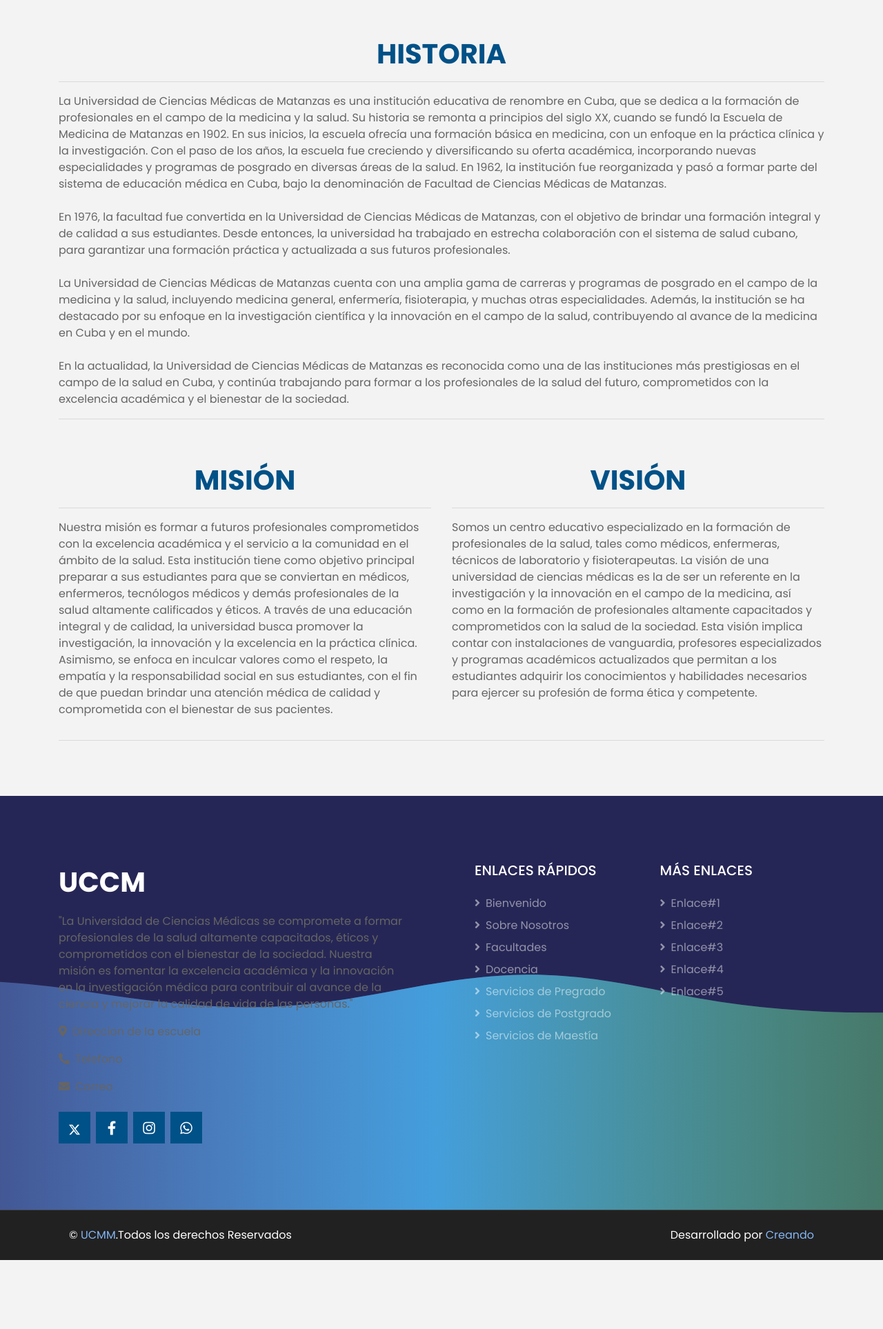
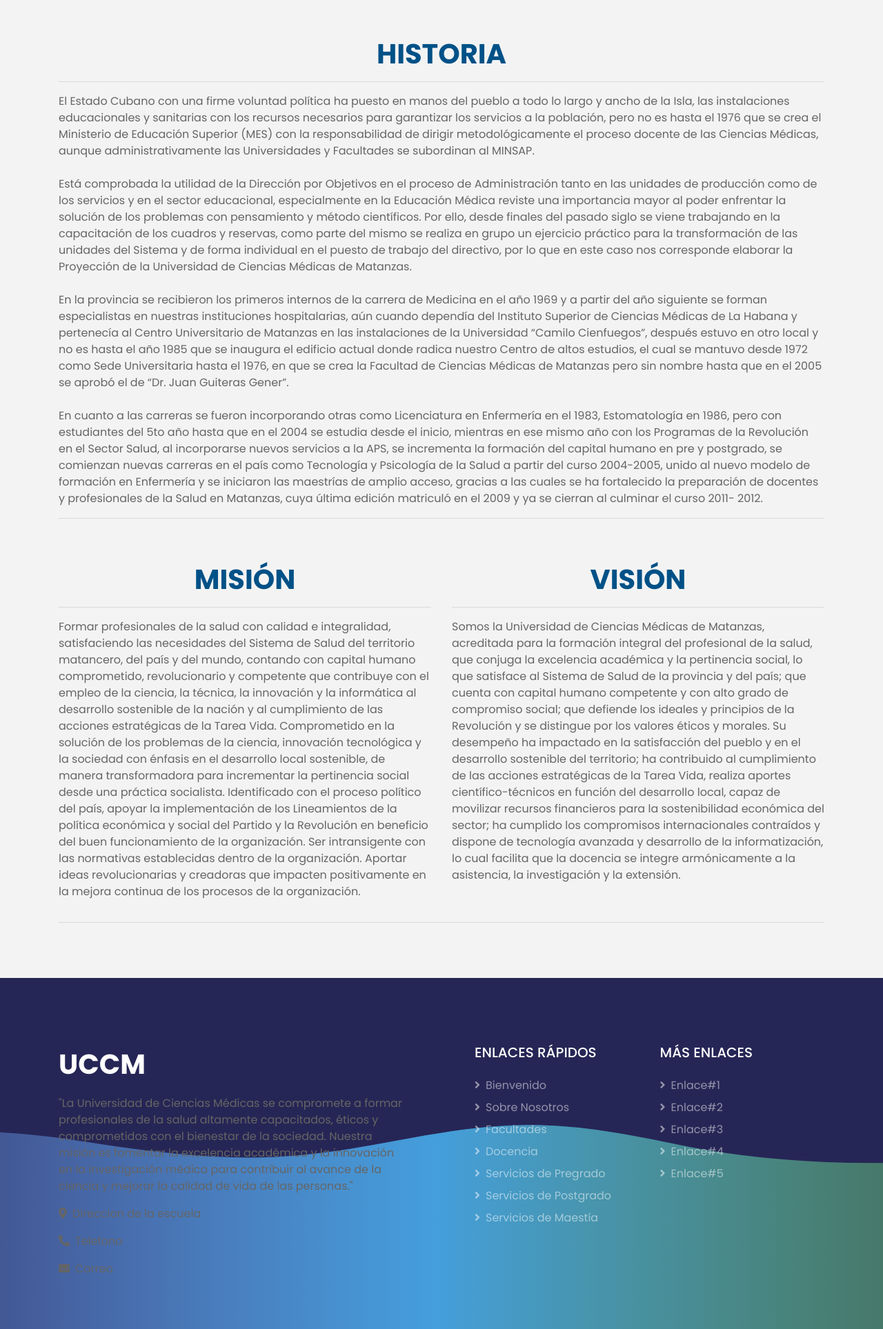
Before and after one commit to CreandoCuba/UCCM, a plain HTML site: page about.html in a window 1280 px wide. Shown: the part 800-2727 px from the top of the page at 69% size. Before the commit the page ends 2627 px from the top, so only its background shows below. Drawn offline with nearby package versions, Linux system fonts and the light colour scheme.

Commit message:
updated
28-4-2024 14:18

```diff
--- a/about.html
+++ b/about.html
@@ -43,7 +43,7 @@
                     </div>
                 </div>
                 <div class="col-lg-6 text-center text-lg-right redes">
-                    <div class="d-inline-flex align-items-center">
+                    <!-- <div class="d-inline-flex align-items-center">
                         <a class="text-primary px-3" href="">
                             <i class="fab fa-facebook-f"></i>
                         </a>
@@ -58,7 +58,7 @@
                         <a class="text-primary pl-3" href="">
                             <i class="fab fa-whatsapp"></i>
                         </a>
-                    </div>
+                    </div> -->
                 </div>
             </div>
         </div>
@@ -94,8 +94,9 @@
                             <a href="#" class="nav-link dropdown-toggle" data-toggle="dropdown">Biblioteca</a>
                             <div class="dropdown-menu border-0 rounded-0 m-0">
                                 <a href="#" class="dropdown-item">Nuestra Biblioteca</a>
-                                <a href="#" class="dropdown-item">Aula Virtual</a>
-                                <a href="#" class="dropdown-item">Revistas Científicas</a>
+                                <a href="https://aulavirtual.sld.cu/course/index.php?categoryid=3088" class="dropdown-item">Aula Virtual</a>
+                                <a href="https://revmedest.sld.cu/index.php/medest" class="dropdown-item">Revista Científica Estudiantil</a>
+                                <a href="https://revmedicaelectronica.sld.cu/index.php/rme/index" class="dropdown-item">Revista Médica Electrónica</a>
                             </div>
                         </div>
                         <a href="index.html#noticias" class="nav-item nav-link">Noticias</a>
@@ -122,26 +123,25 @@
                     <div class="col-md-12 text-md-left">
                         <br><br>
                         <h1 style="color: #005187 !important;text-align: center;" class="text-primary text-uppercase">Historia</h1>
-                        <hr><p>La Universidad de Ciencias Médicas de Matanzas es una institución educativa de renombre en Cuba, que se dedica a la formación de profesionales en el campo de la medicina y la salud. Su historia se remonta a principios del siglo XX, cuando se fundó la Escuela de Medicina de Matanzas en 1902. En sus inicios, la escuela ofrecía una formación básica en medicina, con un enfoque en la práctica clínica y la investigación.
-
-                            Con el paso de los años, la escuela fue creciendo y diversificando su oferta académica, incorporando nuevas especialidades y programas de posgrado en diversas áreas de la salud. En 1962, la institución fue reorganizada y pasó a formar parte del sistema de educación médica en Cuba, bajo la denominación de Facultad de Ciencias Médicas de Matanzas.
-
-                            <br><br>En 1976, la facultad fue convertida en la Universidad de Ciencias Médicas de Matanzas, con el objetivo de brindar una formación integral y de calidad a sus estudiantes. Desde entonces, la universidad ha trabajado en estrecha colaboración con el sistema de salud cubano, para garantizar una formación práctica y actualizada a sus futuros profesionales.
-
-                            <br><br>La Universidad de Ciencias Médicas de Matanzas cuenta con una amplia gama de carreras y programas de posgrado en el campo de la medicina y la salud, incluyendo medicina general, enfermería, fisioterapia, y muchas otras especialidades. Además, la institución se ha destacado por su enfoque en la investigación científica y la innovación en el campo de la salud, contribuyendo al avance de la medicina en Cuba y en el mundo.
-
-                            <br><br>En la actualidad, la Universidad de Ciencias Médicas de Matanzas es reconocida como una de las instituciones más prestigiosas en el campo de la salud en Cuba, y continúa trabajando para formar a los profesionales de la salud del futuro, comprometidos con la excelencia académica y el bienestar de la sociedad.</p>
+                        <hr><p>El Estado Cubano con una firme voluntad política ha puesto en manos del pueblo a todo lo largo y ancho de la Isla, las instalaciones educacionales y sanitarias con los recursos necesarios para garantizar los servicios a la población, pero no es hasta el 1976 que se crea el Ministerio de Educación Superior (MES) con la responsabilidad de dirigir metodológicamente el proceso docente de las Ciencias Médicas, aunque administrativamente las Universidades y Facultades se subordinan al MINSAP.
+                            <br><br>
+                            Está comprobada la utilidad de la Dirección por Objetivos en el proceso de Administración tanto en las unidades de producción como de los servicios y en el sector educacional, especialmente en la Educación Médica reviste una importancia mayor al poder enfrentar la solución de los problemas con pensamiento y método científicos. Por ello, desde finales del pasado siglo se viene trabajando en la capacitación de los cuadros y reservas, como parte del mismo se realiza en grupo un ejercicio práctico para la transformación de las unidades del Sistema y de forma individual en el puesto de trabajo del directivo, por lo que en este caso nos corresponde elaborar la Proyección de la Universidad de Ciencias Médicas de Matanzas.
+                            <br><br>
+                            En la provincia se recibieron los primeros internos de la carrera de Medicina en el año 1969 y a partir del año siguiente se forman especialistas en  nuestras instituciones hospitalarias, aún cuando dependía del Instituto Superior de Ciencias Médicas de La Habana y pertenecía al Centro Universitario de Matanzas en las instalaciones de la Universidad “Camilo Cienfuegos”, después estuvo en otro local y no es hasta el año 1985 que se inaugura el edificio actual donde radica nuestro Centro de altos estudios, el cual se mantuvo desde 1972 como Sede Universitaria hasta el 1976, en que se crea la Facultad de Ciencias Médicas de Matanzas pero sin nombre hasta que en el 2005 se aprobó el de “Dr. Juan Guiteras Gener”.
+                            <br><br>
+                            En cuanto a las carreras se fueron incorporando otras como Licenciatura en Enfermería en el 1983, Estomatología en  1986, pero con estudiantes del 5to año hasta que en el 2004 se estudia desde el inicio, mientras en ese mismo año con los Programas de la Revolución en el Sector Salud, al incorporarse nuevos servicios a la  APS, se incrementa la formación del capital humano en pre y postgrado, se comienzan nuevas carreras en el país como Tecnología y Psicología de la Salud a partir del curso 2004-2005, unido al nuevo modelo de formación en Enfermería y se iniciaron las maestrías de amplio acceso, gracias a las cuales se ha fortalecido la preparación de docentes y profesionales de la Salud en Matanzas, cuya última edición matriculó en el 2009 y ya se cierran al culminar el curso 2011- 2012.
+                            </p>
                         <hr>
                         </div>
                         <div class="col-md-6 text-md-left">
                             <br><br>
                             <h1 style="color: #005187 !important;text-align: center;" class="text-primary text-uppercase">Misión</h1>
-                            <hr><p>Nuestra misión es formar a futuros profesionales comprometidos con la excelencia académica y el servicio a la comunidad en el ámbito de la salud. Esta institución tiene como objetivo principal preparar a sus estudiantes para que se conviertan en médicos, enfermeros, tecnólogos médicos y demás profesionales de la salud altamente calificados y éticos. A través de una educación integral y de calidad, la universidad busca promover la investigación, la innovación y la excelencia en la práctica clínica. Asimismo, se enfoca en inculcar valores como el respeto, la empatía y la responsabilidad social en sus estudiantes, con el fin de que puedan brindar una atención médica de calidad y comprometida con el bienestar de sus pacientes.
+                            <hr><p>Formar profesionales de la salud con calidad e integralidad, satisfaciendo las necesidades del Sistema de Salud del territorio matancero, del país y del mundo, contando con capital humano comprometido, revolucionario y competente que contribuye con el empleo de la ciencia, la técnica, la innovación y la informática al desarrollo sostenible de la nación y al cumplimiento de las acciones estratégicas de la Tarea Vida. Comprometido en la solución de los problemas de la ciencia, innovación tecnológica y la sociedad con énfasis en el desarrollo local sostenible, de manera transformadora para incrementar la pertinencia social desde una práctica socialista. Identificado con el proceso político del país, apoyar la implementación de los Lineamientos de la política económica y social del Partido y la Revolución en beneficio del buen funcionamiento de la organización. Ser intransigente con las normativas establecidas dentro de la organización. Aportar ideas revolucionarias y creadoras que impacten positivamente en la mejora continua de los procesos  de la organización.</p>
                             </div>
                             <div class="col-md-6 text-md-left">
                                 <br><br>
                                 <h1 style="color: #005187 !important;text-align: center;" class="text-primary text-uppercase">Visión</h1>
-                                <hr><p>Somos un centro educativo especializado en la formación de profesionales de la salud, tales como médicos, enfermeras, técnicos de laboratorio y fisioterapeutas. La visión de una universidad de ciencias médicas es la de ser un referente en la investigación y la innovación en el campo de la medicina, así como en la formación de profesionales altamente capacitados y comprometidos con la salud de la sociedad. Esta visión implica contar con instalaciones de vanguardia, profesores especializados y programas académicos actualizados que permitan a los estudiantes adquirir los conocimientos y habilidades necesarios para ejercer su profesión de forma ética y competente.
+                                <hr><p>Somos la Universidad de Ciencias Médicas de Matanzas, acreditada para la formación integral del profesional de la salud, que conjuga la excelencia académica y la pertinencia social, lo que satisface al Sistema de Salud de la provincia y del país; que cuenta con capital humano competente y con alto grado de compromiso social; que defiende los ideales y principios de la Revolución y se distingue por los valores éticos y morales. Su desempeño ha impactado en la satisfacción del pueblo y en el desarrollo sostenible del territorio; ha contribuido al cumplimiento de las acciones estratégicas de la Tarea Vida, realiza aportes científico-técnicos en función del desarrollo local, capaz de movilizar recursos financieros para la sostenibilidad económica del sector; ha cumplido los compromisos internacionales contraídos y dispone de tecnología avanzada y desarrollo de la informatización, lo cual facilita que la docencia se integre armónicamente a la asistencia, la investigación y la extensión. </p>
                                 </div>
                     </div>
                     <hr>
@@ -214,13 +214,13 @@
                     <p><i class="fa fa-phone-alt mr-2"></i>Telefono</p>
                     <p><i class="fa fa-envelope mr-2"></i>Correo</p>
                     <div class="d-flex justify-content-start mt-4">
-                        <a class="social-media btn btn-lg btn-primary btn-lg-square mr-2" href="#"><svg xmlns="http://www.w3.org/2000/svg" hover="" width="16" height="16" fill="white" class="bi bi-twitter-x" viewBox="0 0 16 16">
+                        <!-- <a class="social-media btn btn-lg btn-primary btn-lg-square mr-2" href="#"><svg xmlns="http://www.w3.org/2000/svg" hover="" width="16" height="16" fill="white" class="bi bi-twitter-x" viewBox="0 0 16 16">
                             <path d="M12.6.75h2.454l-5.36 6.142L16 15.25h-4.937l-3.867-5.07-4.425 5.07H.316l5.733-6.57L0 .75h5.063l3.495 4.633L12.601.75Zm-.86 13.028h1.36L4.323 2.145H2.865z"/>
                           </svg>
                           </a>
                         <a class="social-media btn btn-lg btn-primary btn-lg-square mr-2" href="#"><i class="fab fa-facebook-f"></i></a>
                         <a class="social-media btn btn-lg btn-primary btn-lg-square mr-2" href="#"><i class="fab fa-instagram"></i></a>
-                        <a class="social-media btn btn-lg btn-primary btn-lg-square" href="#"><i class="fab fa-whatsapp"></i></a>
+                        <a class="social-media btn btn-lg btn-primary btn-lg-square" href="#"><i class="fab fa-whatsapp"></i></a> -->
                     </div>
                 </div>
                 <div class="col-lg-6 pl-lg-5">
```
Also changed, not shown: docencia.html (+7 -6 lines), doctorado.html (+7 -6 lines), facultades.html (+7 -6 lines), index.html (+7 -6 lines), maestria.html (+7 -6 lines), postgrado.html (+7 -6 lines), pregrado.html (+7 -6 lines).
